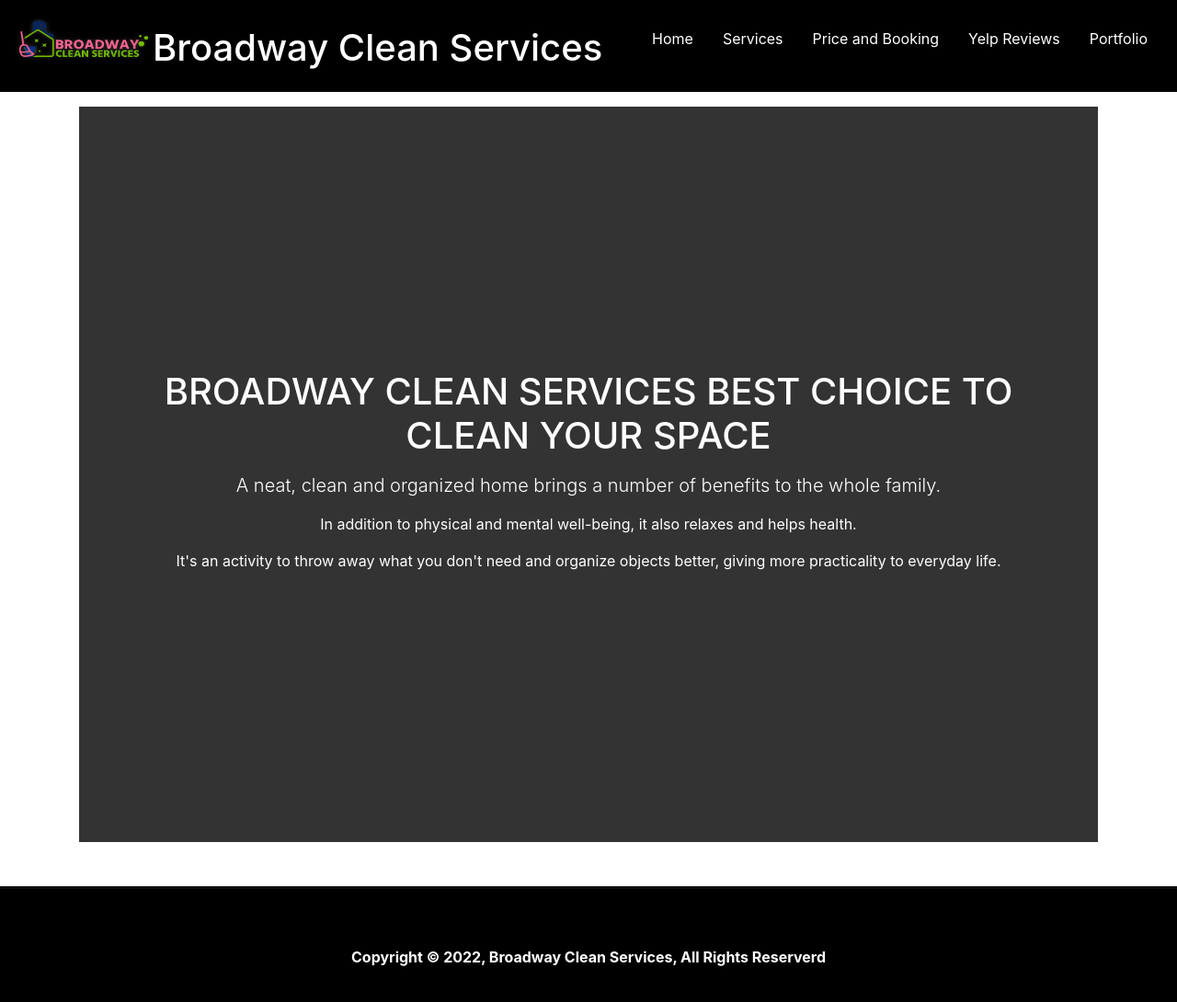
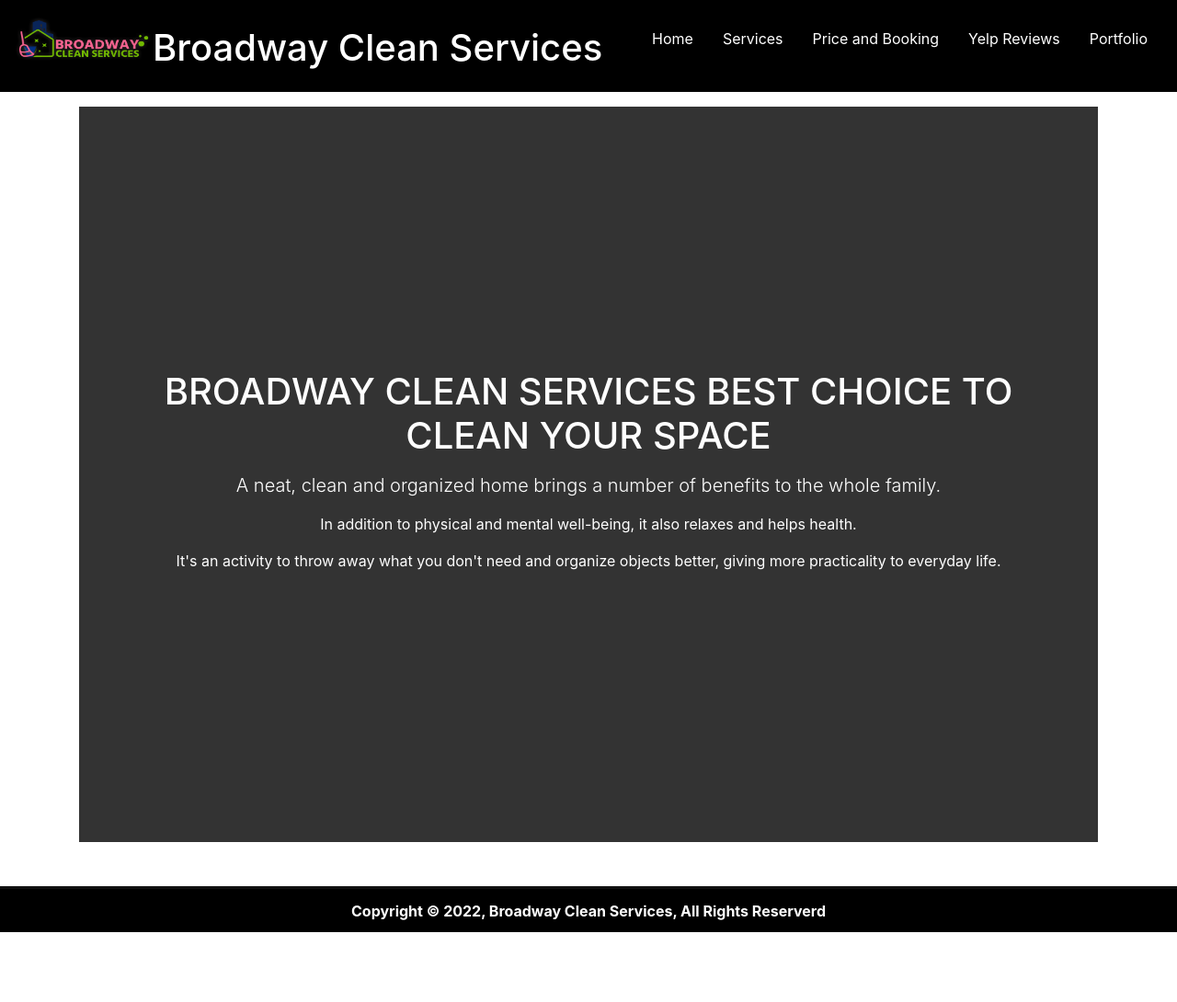
Before and after one commit to Ygoraphael/BCSCalifornia, a Next.js app: page / in a window 1280 px wide. Shown: the top 1090 px of the page at 92% size. After the commit the page ends 1014 px from the top, so only its background shows below. Built offline with nearby package versions, Linux system fonts and the light colour scheme.

Commit message:
Update Footer.module.css

```diff
--- a/styles/Footer.module.css
+++ b/styles/Footer.module.css
@@ -3,7 +3,7 @@
     align-items: center;
     justify-content: center;
     background: black;
-    height: 150px;
+    height: 50px;
     color: #fff;
     margin-top: 2em;
     border-top: 3px solid #111;
```
